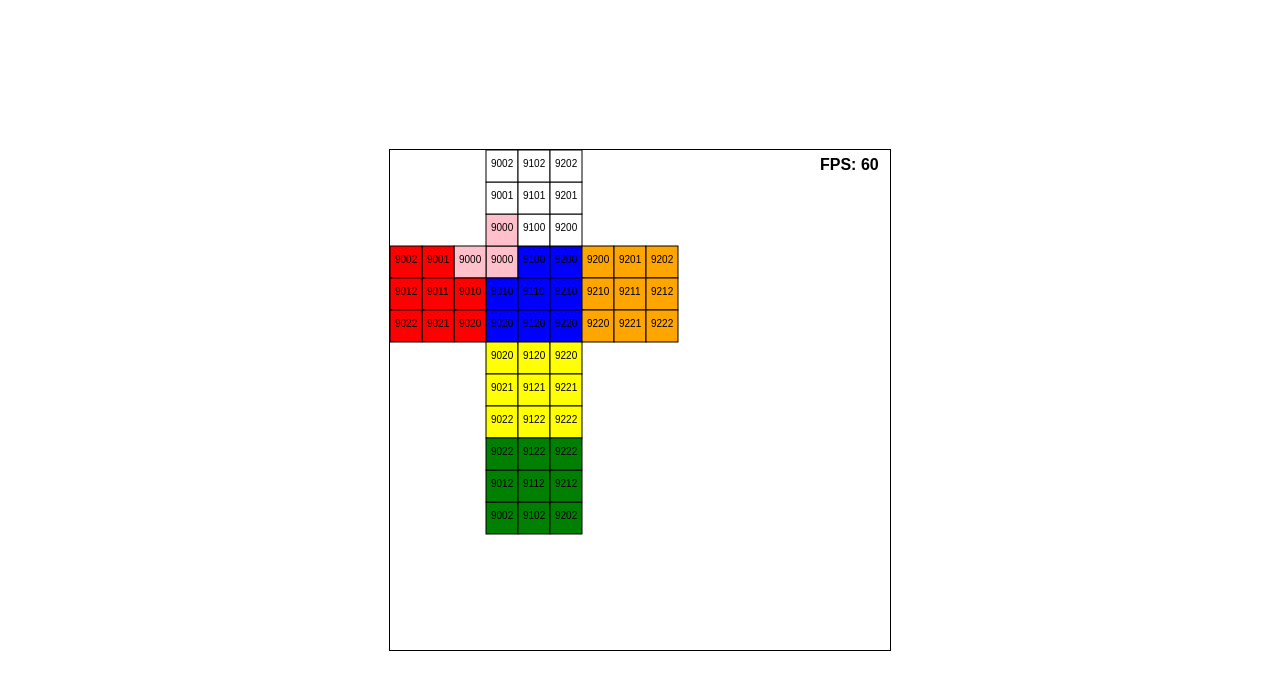
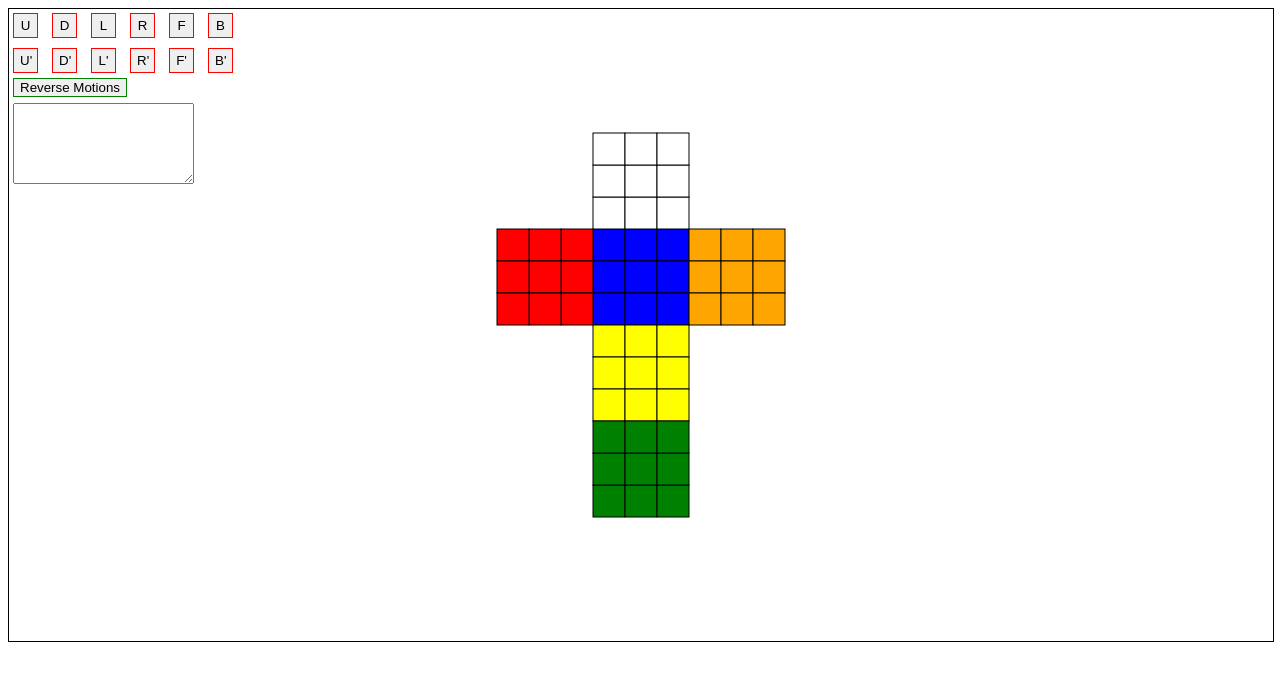
Before and after one commit to RichardCarterColina/rubx, a plain HTML site: page public/index.html in a window 1280 px wide. Drawn offline with Linux system fonts and the light colour scheme.

Commit message:
Add basic gui

```diff
--- a/public/css/styles.css
+++ b/public/css/styles.css
@@ -1,13 +1,31 @@
 #screen {
-	width: 500px;
-	height: 500px;
-
-	position: absolute;
-	margin: auto;
-	top: 0;
-	left: 0;
-	bottom: 0;
-	right: 0;
-
+	width: 100%;
+	height: 100%;
 	border: 1px solid black;
 }
+
+#reverse {
+	border: 1px solid green;
+	margin-top: 70px;
+	margin-left: 5px;
+}
+
+.hud-container {
+	display: grid;
+}
+
+.button {
+	border: 1px solid red;
+	width: 25px;
+	height: 25px;
+	margin: 5px 5px 5px 5px;
+}
+
+.overlay {
+	position: absolute;
+}
+
+textarea {
+	margin-top: 95px;
+	margin-left: 5px;
+}
--- a/public/index.html
+++ b/public/index.html
@@ -10,7 +10,32 @@
 	</head>
 
 	<body>
-		<canvas id="screen"></canvas>
+		<div id="container">
+			<button id="reverse" class="overlay">Reverse Motions</button>
+			<div id="hud-container" class="overlay">
+				<div class="grid-item">
+					<button class="button U">U</button>
+					<button class="button D">D</button>
+					<button class="button L">L</button>
+					<button class="button R">R</button>
+					<button class="button F">F</button>
+					<button class="button B">B</button>
+				</div>
+
+				<div class="grid-item">
+					<button class="button U'">U'</button>
+					<button class="button D'">D'</button>
+					<button class="button L'">L'</button>
+					<button class="button R'">R'</button>
+					<button class="button F'">F'</button>
+					<button class="button B'">B'</button>
+				</div>
+			</div>
+
+			<textarea class="overlay" id="history" rows="5" readonly></textarea>
+
+			<canvas id="screen"></canvas>
+		</div>
 
 		<script src="src/main.js" type="module"></script>
 	</body>
--- a/public/src/cube.js
+++ b/public/src/cube.js
@@ -1,32 +1,16 @@
 // cube.js
 
 /*
- *      WHITE
- * RED  BLUE ORANGE
- *      YELLOW
- *      GREEN
+ *     WHITE
+ * RED BLUE   ORANGE
+ *     YELLOW
+ *     GREEN
  *
- *  BLUE is main face
+ *  BLUE is the main face
  */
-
 
 export function getIndex(x, y, z) {
 	return 100 * x + 10 * y + z + 9000;
-}
-
-function getPosition(index) { // Never used
-	const z = index - Math.floor(index / 10) * 10;
-	index = Math.floor(index / 10);
-	const y = index - Math.floor(index / 10) * 10;
-	index = Math.floor(index / 10);
-	const x = index - Math.floor(index / 10) * 10;
-	index = Math.floor(index / 10);
-
-	return {
-		x,
-		y,
-		z
-	}
 }
 
 export function defaultCubieColors() {
@@ -64,6 +48,7 @@ class Cubie {
 
 export class Cube {
 	constructor() {
+		this.pastRotations = [];
 		this.cubies = {};
 
 		for(let z = 0; z < 3; ++z) {
--- a/public/src/main.js
+++ b/public/src/main.js
@@ -1,4 +1,7 @@
 // main.js
+import { Cube } from './cube.js';
+import { drawCube } from './rendering.js';
+import { reverseCubeHistory, applyRotations } from './rotations.js';
 
 function resizeCanvas(canvas) {
 	const dW = canvas.clientWidth;
@@ -8,6 +11,10 @@ function resizeCanvas(canvas) {
 		canvas.width = dW;
 		canvas.height = dH;
 	}
+}
+
+function resizeCanvasFromContext(context) {
+	resizeCanvas(context.canvas);
 }
 
 /*
@@ -23,180 +30,10 @@ function getIndex(x, y, z) {
 	return 100 * x + 10 * y + z + 9000;
 }
 
-function getPosition(index) {
-	const z = index - Math.floor(index / 10) * 10;
-	index = Math.floor(index / 10);
-	const y = index - Math.floor(index / 10) * 10;
-	index = Math.floor(index / 10);
-	const x = index - Math.floor(index / 10) * 10;
-	index = Math.floor(index / 10);
+function draw(ctx, cube) {
+	ctx.clearRect(0, 0, ctx.canvas.width, ctx.canvas.height);
 
-	return {
-		x,
-		y,
-		z
-	}
-}
-
-function defaultCubieColors() {
-	return {
-		FRONT: 'blue',
-		TOP: 'white',
-		LEFT: 'red',
-		RIGHT: 'orange',
-		BOTTOM: 'yellow',
-		BACK: 'green'
-	}
-}
-
-function dummyCubieColors() {
-	return {
-		FRONT: 'pink',
-		TOP: 'pink',
-		LEFT: 'pink',
-		RIGHT: 'pink',
-		BOTTOM: 'pink',
-		BACK: 'pink'
-	}
-
-}
-
-class Cubie {
-	constructor(x, y, z) {
-		this.x = x;
-		this.y = y;
-		this.z = z;
-		this.colors = defaultCubieColors();
-		this.initialIndex = getIndex(x, y, z);
-	}
-}
-
-class Cube {
-	constructor() {
-		this.cubies = {};
-
-		for(let z = 0; z < 3; ++z) {
-			for(let y = 0; y < 3; ++y) {
-				for(let x = 0; x < 3; ++x) {
-					this.cubies[getIndex(x, y, z)] = new Cubie(x, y, z);
-				}
-			}
-		}
-
-		this.cubies[9000].colors = dummyCubieColors();
-	}
-
-}
-
-
-function rotateCubeFaceZ() { // NOTE: implementation not finished
-	const newColorRotation = defaultCubieColors();
-	const newCubies = { ...this.cubies };
-
-	for(let y = 0; y < 3; ++y) {
-		for(let x = 0; x < 3; ++x) {
-			const oldIndex = getIndex(x, y, 0);
-
-		}
-	}
-
-}
-
-const defaultFaceArray = ['FRONT', 'TOP', 'LEFT', 'RIGHT', 'BOTTOM', 'BACK'];
-
-function shouldDrawCubieFace(x, y, z, face) {
-	switch(face) {
-		case 'FRONT': {
-			return z == 0;
-		} break;
-		case 'TOP': {
-			return y == 0;
-		} break;
-		case 'LEFT': {
-			return x == 0;
-		} break;
-		case 'RIGHT': {
-			return x == 2;
-		} break;
-		case 'BOTTOM': {
-			return y == 2;
-		} break;
-		case 'BACK': {
-			return z == 2;
-		} break;
-	}
-}
-
-function getDrawPosition(x_p, y_p, z_p, face) {
-	let x = 0, y = 0;
-	const dx = x_p * 32, dy = y_p * 32, dz = z_p * 32;
-	const r_dx = (2 - x_p) * 32, r_dy = (2 - y_p) * 32, r_dz = (2 - z_p) * 32;
-	const fS = 32 * 3;
-
-	switch(face) {
-		case 'FRONT': {
-			x += fS + dx;
-			y += fS + dy;
-		} break;
-		case 'TOP': {
-			x += fS + dx;
-			y += 0 + r_dz;
-		} break;
-		case 'LEFT': {
-			x += 0 + r_dz;
-			y += fS + dy;
-		} break;
-		case 'RIGHT': {
-			x += fS * 2 + dz;
-			y += fS + dy;
-		} break;
-		case 'BOTTOM': {
-			x += fS + dx;
-			y += fS * 2 + dz;
-		} break;
-		case 'BACK': {
-			x += fS + dx;
-			y += fS * 3 + r_dy;
-		} break;
-	}
-
-	return {
-		x,
-		y
-	};
-}
-
-function drawCube(context, cube) {
-	for(let z_p = 0; z_p < 3; z_p++) {
-		for(let y_p = 0; y_p < 3; ++y_p) {
-			for(let x_p = 0; x_p < 3; ++x_p) {
-				const index = getIndex(x_p, y_p, z_p);
-
-				for(let i = 0; i < 6; ++i) {
-					const face = defaultFaceArray[i];
-					if(!shouldDrawCubieFace(x_p, y_p, z_p, face)) continue;
-
-					const { x, y } = getDrawPosition(x_p, y_p, z_p, face);
-					context.beginPath();
-
-					context.fillStyle = cube.cubies[index].colors[face];
-					context.fillRect(x, y, 32, 32);
-
-					context.strokeStyle = 'black';
-					context.strokeRect(x, y, 32, 32);
-
-					context.fillStyle = 'black';
-					context.font = 'normal 10px sans-serif';
-					context.fillText(index, x + 5, y + 17);
-
-					context.fill();
-					context.stroke();
-				}
-
-			}
-		}
-	}
-
+	drawCube(ctx, cube);
 }
 
 function main() {
@@ -205,7 +42,21 @@ function main() {
 
 	const cube = new Cube();
 
-	// Simulation loop
+	const motions = [
+		"U", "D", "L", "R", "F", "B",
+		"U'", "D'", "L'", "R'", "F'", "B'"
+	];
+
+	for(let i = 0; i < motions.length; ++i) {
+		const motion = motions[i];
+		const el = document.getElementsByClassName(motion)[0];
+		el.addEventListener("click", e => applyRotations(cube, motion));
+	}
+
+	document.getElementById("reverse").addEventListener("click", e => reverseCubeHistory(cube));
+
+	resizeCanvasFromContext(ctx);
+
 	let lastTime = 0;
 	function loop(time) {
 		const dt = (time - lastTime) / 1000;
@@ -213,19 +64,7 @@ function main() {
 
 		resizeCanvas(ctx.canvas);
 
-		// Process Input
-		// Update
-		// Draw
-		ctx.clearRect(0, 0, ctx.canvas.width, ctx.canvas.height);
-
-		// Draw cube
-		drawCube(ctx, cube);
-
-		// Draw HUD
-		ctx.fillStyle = 'black';
-		ctx.font = "bold 16px sans-serif"
-		ctx.fillText("FPS: " + Math.floor(1.0 / dt).toString(), 430, 20);
-		ctx.fill();
+		draw(ctx, cube);
 
 		requestAnimationFrame(loop);
 	}
--- a/public/src/rendering.js
+++ b/public/src/rendering.js
@@ -1,7 +1,7 @@
 // rendering.js
 import { getIndex } from './cube.js';
 
-const defaultFaceArray = ['FRONT', 'TOP', 'LEFT', 'RIGHT', 'BOTTOM', 'BACK'];
+const DEFAULT_FACE_ARRAY = ['FRONT', 'TOP', 'LEFT', 'RIGHT', 'BOTTOM', 'BACK'];
 
 function shouldDrawCubieFace(x, y, z, face) {
 	switch(face) {
@@ -26,8 +26,10 @@ function shouldDrawCubieFace(x, y, z, face) {
 	}
 }
 
-function getDrawPosition(x_p, y_p, z_p, face) {
-	let x = 0, y = 0;
+function getDrawPosition(x_p, y_p, z_p, face, width, height) {
+	let x = Math.floor((width - 32 * 9) / 2);
+	let y = Math.floor((height - 32 * 12) / 2);
+
 	const dx = x_p * 32, dy = y_p * 32, dz = z_p * 32;
 	const r_dx = (2 - x_p) * 32, r_dy = (2 - y_p) * 32, r_dz = (2 - z_p) * 32;
 	const fS = 32 * 3;
@@ -72,10 +74,16 @@ export function drawCube(context, cube) {
 				const index = getIndex(x_p, y_p, z_p);
 
 				for(let i = 0; i < 6; ++i) {
-					const face = defaultFaceArray[i];
+					const face = DEFAULT_FACE_ARRAY[i];
 					if(!shouldDrawCubieFace(x_p, y_p, z_p, face)) continue;
 
-					const { x, y } = getDrawPosition(x_p, y_p, z_p, face);
+					const { x, y } = getDrawPosition(
+						x_p, y_p, z_p,
+						face,
+						context.canvas.width,
+						context.canvas.height
+					);
+
 					context.beginPath();
 
 					context.fillStyle = cube.cubies[index].colors[face];
@@ -83,10 +91,6 @@ export function drawCube(context, cube) {
 
 					context.strokeStyle = 'black';
 					context.strokeRect(x, y, 32, 32);
-
-					context.fillStyle = 'black';
-					context.font = 'normal 10px sans-serif';
-					context.fillText(index, x + 5, y + 17);
 
 					context.fill();
 					context.stroke();
--- a/public/src/rotations.js
+++ b/public/src/rotations.js
@@ -1,12 +1,9 @@
 // rotations.js
 import { getIndex } from './cube.js';
 
-// Z rotations
 function rotateCubieZ(cubie) {
 	const newColors = { ...cubie.colors };
 
-	// FRONT: no change
-	// BACK: no change
 	newColors.TOP = cubie.colors.LEFT;
 	newColors.RIGHT = cubie.colors.TOP;
 	newColors.BOTTOM = cubie.colors.RIGHT;
@@ -32,7 +29,6 @@ function rotateCubeFaceZ(cube, layer, reverse) {
 
 				newCubies[newIndex] = cube.cubies[oldIndex];
 
-				// We need to actually ROTATE the CUBIE
 				newCubies[newIndex].colors = rotateCubieZ(newCubies[newIndex]);
 			}
 		}
@@ -41,12 +37,9 @@ function rotateCubeFaceZ(cube, layer, reverse) {
 	}
 }
 
-// Y rotations
 function rotateCubieY(cubie) {
 	const newColors = { ...cubie.colors };
 
-	// TOP: no change
-	// BOTTOM: no change
 	newColors.FRONT = cubie.colors.RIGHT;
 	newColors.LEFT = cubie.colors.FRONT;
 	newColors.BACK = cubie.colors.LEFT;
@@ -62,17 +55,11 @@ function rotateCubeFaceY(cube, layer, reverse) {
 
 		for(let z = 0; z < 3; ++z) {
 			for(let x = 0; x < 3; ++x) {
-
-				// Rotate clockwise
-				// First transpose
-				// Then reverse rows
-
 				const oldIndex = getIndex(x, layer, 2 - z);
 				const newIndex = getIndex(2 - z, layer, 2 - x);
 
 				newCubies[newIndex] = cube.cubies[oldIndex];
 
-				// We need to actually ROTATE the CUBIE
 				newCubies[newIndex].colors = rotateCubieY(newCubies[newIndex]);
 			}
 		}
@@ -81,12 +68,9 @@ function rotateCubeFaceY(cube, layer, reverse) {
 	}
 }
 
-// X rotations
 function rotateCubieX(cubie) {
 	const newColors = { ...cubie.colors };
 
-	// LEFT: no change
-	// RIGHT: no change
 	newColors.FRONT = cubie.colors.TOP;
 	newColors.BOTTOM = cubie.colors.FRONT;
 	newColors.BACK = cubie.colors.BOTTOM;
@@ -102,17 +86,11 @@ function rotateCubeFaceX(cube, layer, reverse) {
 
 		for(let y = 0; y < 3; ++y) {
 			for(let z = 0; z < 3; ++z) {
-
-				// Rotate clockwise
-				// First transpose
-				// Then reverse rows
-
 				const oldIndex = getIndex(layer, y, 2 - z);
 				const newIndex = getIndex(layer, z, y);
 
 				newCubies[newIndex] = cube.cubies[oldIndex];
 
-				// We need to actually ROTATE the CUBIE
 				newCubies[newIndex].colors = rotateCubieX(newCubies[newIndex]);
 			}
 		}
@@ -124,6 +102,8 @@ function rotateCubeFaceX(cube, layer, reverse) {
 function applyRotation(cube, rotation) {
 	const reversed = (rotation.length == 2);
 
+	cube.pastRotations.push(rotation);
+
 	switch(rotation[0]) {
 		case "F": rotateCubeFaceZ(cube, 0, reversed); break;
 		case "B": rotateCubeFaceZ(cube, 2, !reversed); break;
@@ -131,8 +111,13 @@ function applyRotation(cube, rotation) {
 		case "R": rotateCubeFaceX(cube, 2, !reversed); break;
 		case "U": rotateCubeFaceY(cube, 0, reversed); break;
 		case "D": rotateCubeFaceY(cube, 2, !reversed); break;
-		default: console.log(`Rotation '${rotation}' not recognized.`); break;
+		default: {
+			cube.pastRotations.pop();
+			console.log(`Rotation '${rotation}' not recognized.`);
+		} break;
 	}
+
+	document.getElementById("history").innerHTML = cube.pastRotations.join();
 }
 
 export function applyRotations(cube, rotationStr) {
@@ -140,3 +125,23 @@ export function applyRotations(cube, rotationStr) {
 
 	rotations.forEach(rotation => applyRotation(cube, rotation));
 }
+
+export function reverseCubeHistory(cube) {
+	const arrCopy = [ ...cube.pastRotations ];
+	for(let i = arrCopy.length - 1; i >= 0; --i) {
+		const motion = arrCopy[i];
+
+		let reverseMotion;
+
+		if(motion.length == 2) {
+			reverseMotion = motion[0];
+		} else {
+			reverseMotion = motion + "'";
+		}
+
+		applyRotation(cube, reverseMotion);
+	}
+
+	cube.pastRotations = [];
+	document.getElementById("history").innerHTML = cube.pastRotations.join();
+}
```
